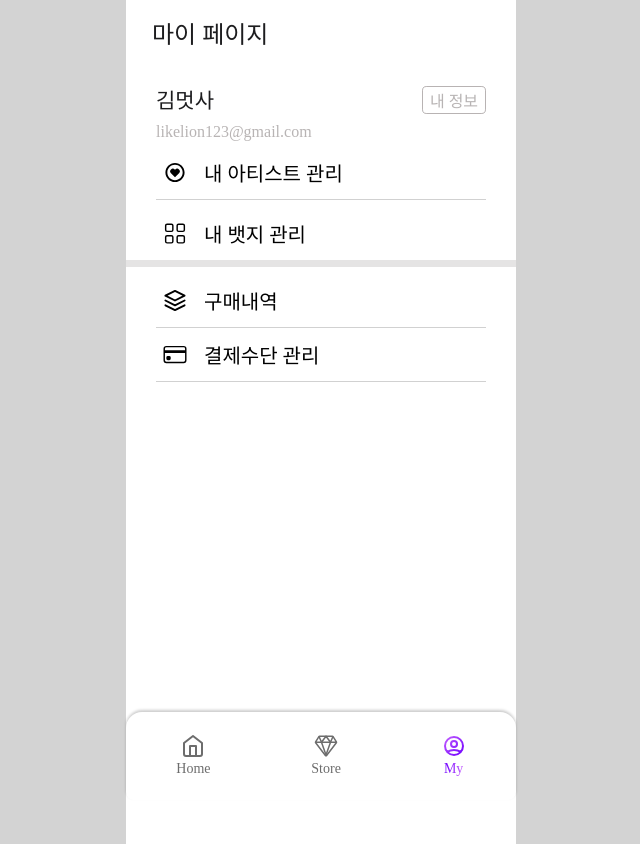
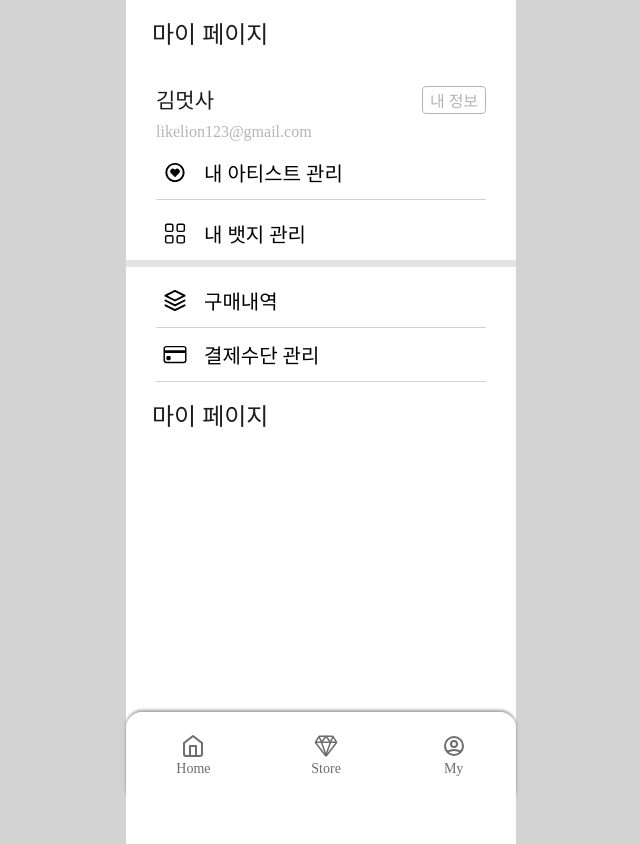
Before and after one commit to Likelion-Inha-10/Duckku-fe, a React (Create React App) app: page /my-page in a window 1280 px wide. Shown: the whole page, without its empty margins (319-959 px from the left). Built offline with nearby package versions, Linux system fonts and the light colour scheme; a web font is replaced by a local one.

Commit message:
chore: MyPage 헤더 푸터 작업

```diff
--- a/src/pages/MyPage/index.jsx
+++ b/src/pages/MyPage/index.jsx
@@ -83,6 +83,7 @@ const Partition = styled.div`
   background: rgba(114, 105, 105, 0.18);
 `;
 
+
 const MyPage = () => {
   return (
     <Layout>
@@ -129,6 +130,8 @@ const MyPage = () => {
         </Flex>
       </ListBox>
       <Footer active="my"/>
+        <Header title="마이 페이지" />
+        <Footer />
     </Layout>
   );
 };
```
Also changed, not shown: 1 other file (tests, documents, lock files or other folders).
